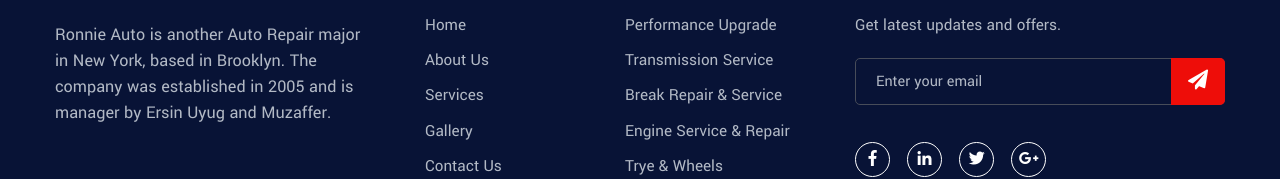
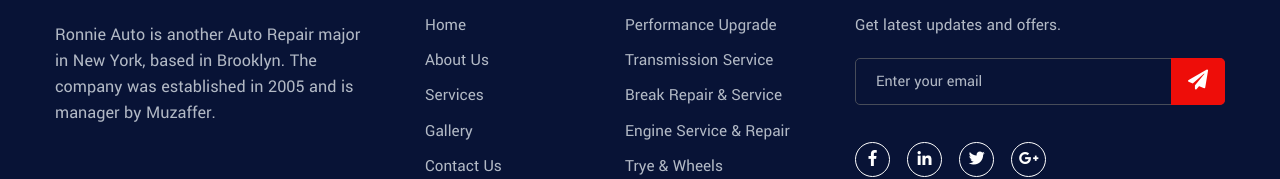
Before and after one commit to wnrattweb/ronnieauto, a plain HTML site: page index.html in a window 1280 px wide. Shown: the part 4513-4692 px from the top of the page. Drawn offline with Linux system fonts and the light colour scheme.

Commit message:
Update index.html

```diff
--- a/index.html
+++ b/index.html
@@ -458,7 +458,7 @@
                                 <div class="logo">
                                     <a href="index.html"><img src="assets/images/logo-two.png" alt="" /></a>
                                 </div>
-                                <div class="text">Ronnie Auto is another Auto Repair major in New York, based in Brooklyn. The company was established in 2005 and is manager by Ersin Uyug and Muzaffer.</div>
+                                <div class="text">Ronnie Auto is another Auto Repair major in New York, based in Brooklyn. The company was established in 2005 and is manager by Muzaffer.</div>
                             </div>
                         </div>
 
```
